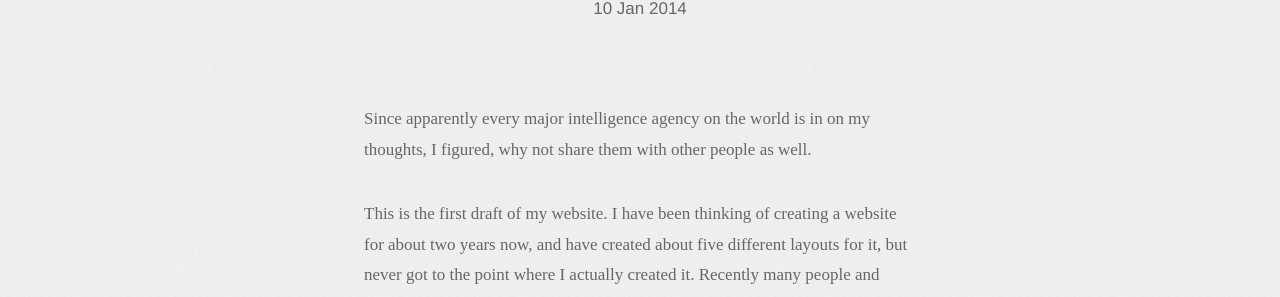
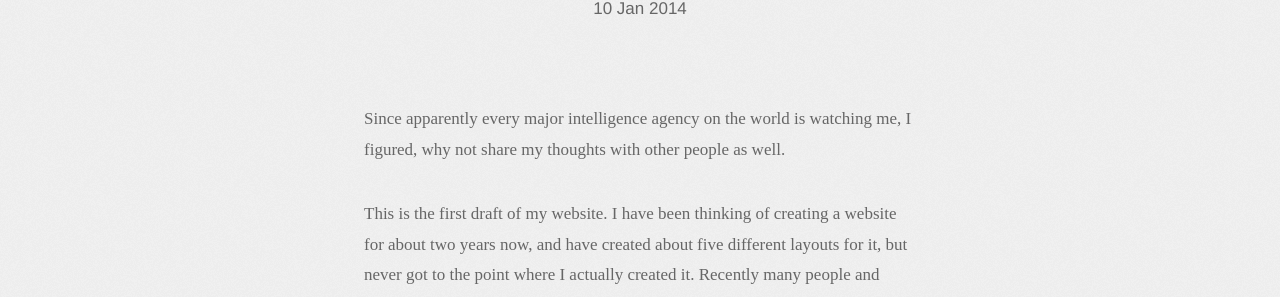
Before and after one commit to enyo/enyo.github.io, a Jekyll site: the page built from _posts/2014-01-09-going-public.md, in a window 1280 px wide and 900 px high. Shown: the part 308-605 px from the top of the window. Built offline with Jekyll 4.4.1, drawn with Linux system fonts in a browser that asks for light colours; Markdown is read by kramdown in place of the engine named in the settings; comment, search, counter and statistics services are not loaded.

Commit message:
Rephrased the first sentence.

```diff
--- a/_posts/2014-01-09-going-public.md
+++ b/_posts/2014-01-09-going-public.md
@@ -7,8 +7,8 @@ stylesheet: /css/going-public.css
 ---
 
 
-Since apparently every major intelligence agency on the world is in on my
-thoughts, I figured, why not share them with other people as well.
+Since apparently every major intelligence agency on the world is watching me,
+I figured, why not share my thoughts with other people as well.
 
 This is the first draft of my website. I have been thinking of creating a
 website for about two years now, and have created about five different layouts
```
